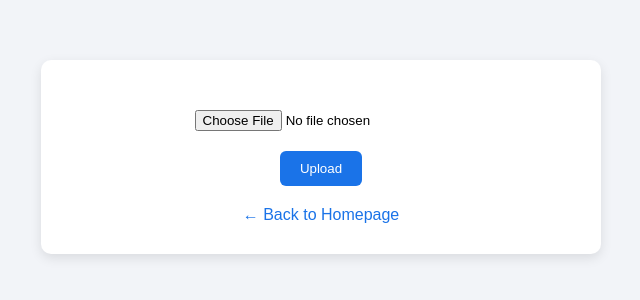
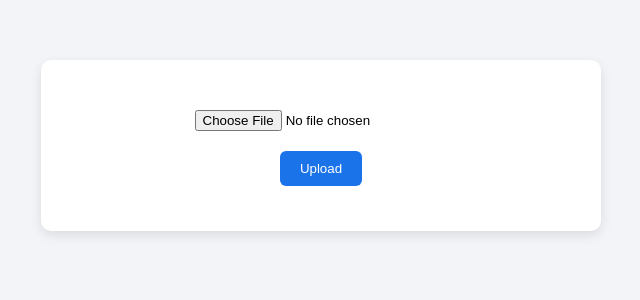
Before and after one commit to Srishtiary/CloudFile_Storage, a Flask app: template templates/dashboard.html in a window 1280 px wide. Shown: the part 77-377 px from the top of the page, without its empty margins (319-959 px from the left). Run offline with Flask 3, Linux system fonts and the light colour scheme; the template is opened without the code that fills it, so the values that code supplies are empty.

Commit message:
Update dashboard UI for post-upload interface

```diff
--- a/templates/dashboard.html
+++ b/templates/dashboard.html
@@ -90,9 +90,6 @@
      <div id="successSection" style="display: none; text-align: center;">
       <h2>🎉 Upload Successful!</h2>
       <p>Your file has been securely uploaded to the cloud.</p>
-    </div>
-
-    <div class="back-link">
       <a href="index.html">← Back to Homepage</a>
     </div>
   </main>
```
